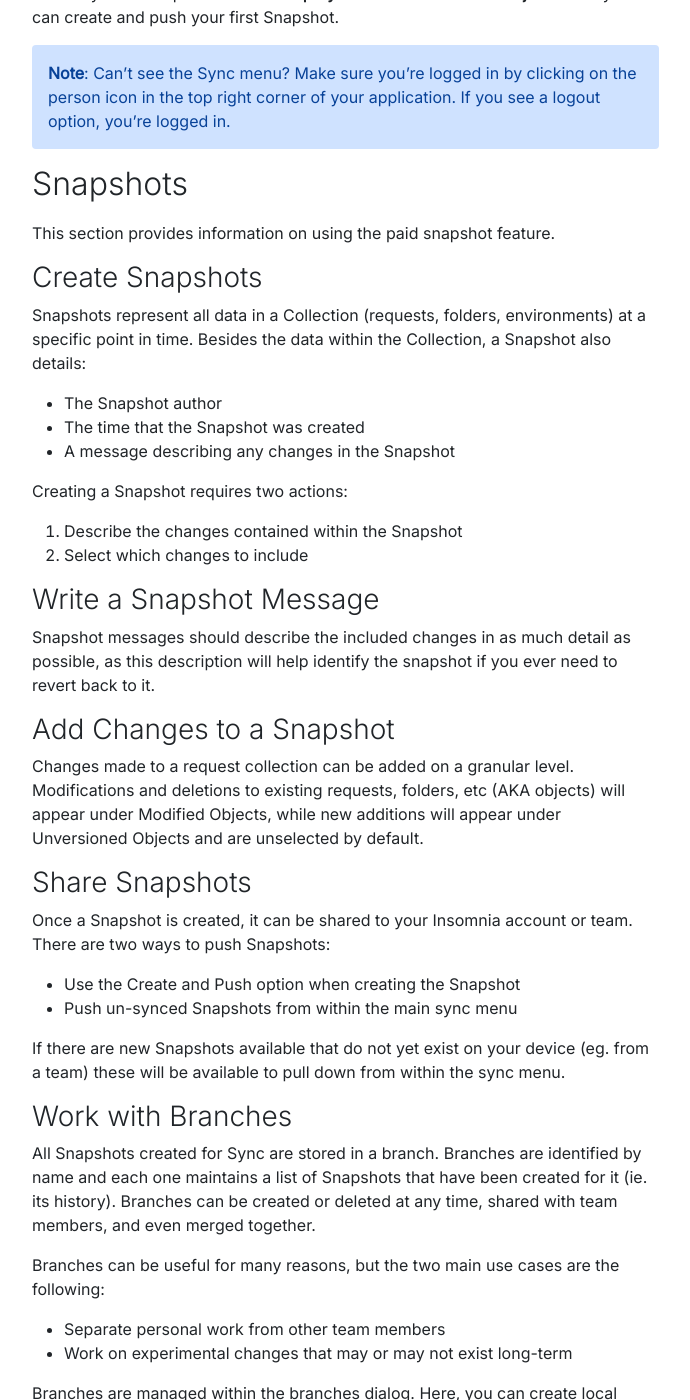
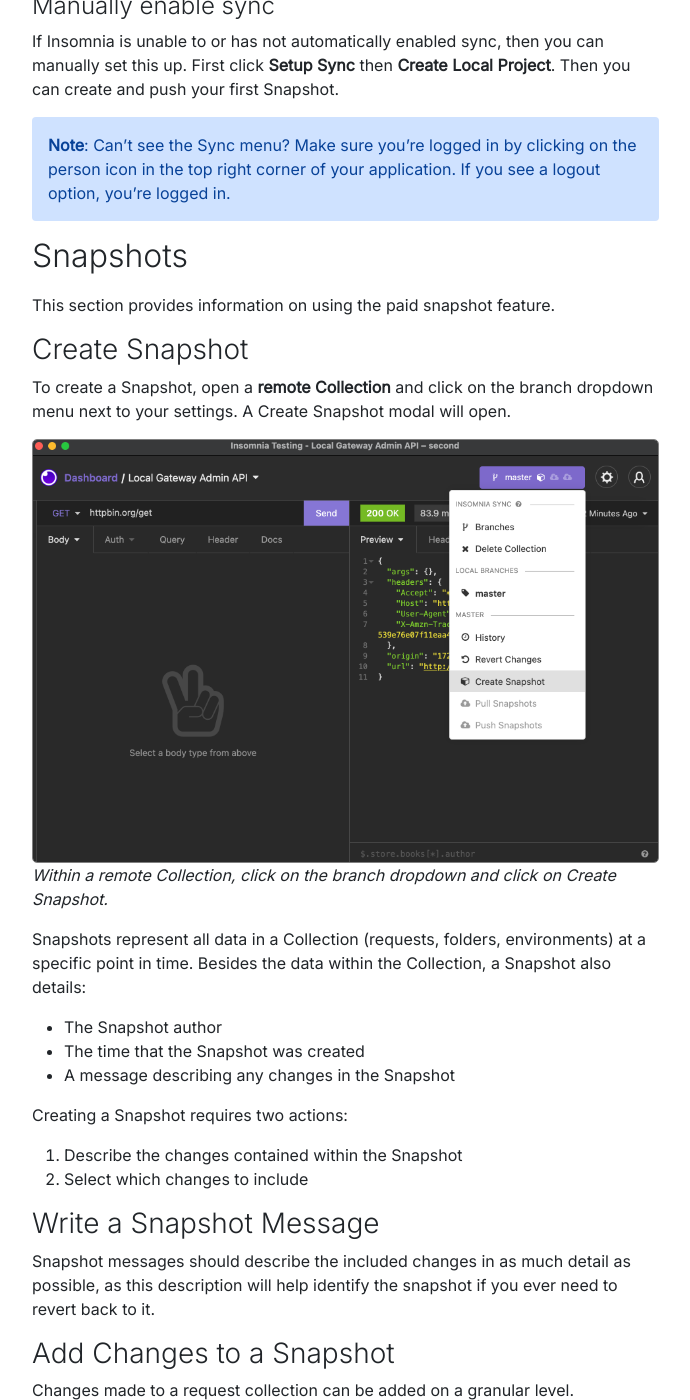
Before and after one commit to Kong/insomnia-docs, a Jekyll site: the page built from docs/insomnia/version-control-sync.md, in a window 1280 px wide and 1400 px high, scrolled down 1420 px. Shown: the whole window, without its empty margins (341-1031 px from the left). Built offline with Jekyll 4.4.1, drawn with Linux system fonts in a browser that asks for light colours; comment, search, counter and statistics services are not loaded; some of the changed text lies outside the part shown.

Commit message:
add version control sync and more snapshot info

```diff
--- a/docs/insomnia/version-control-sync.md
+++ b/docs/insomnia/version-control-sync.md
@@ -11,6 +11,9 @@
 In this section, you will find documentation on [Sync](#sync) and [Snapshots](#snapshots).
 
 ## Sync
+
+{:.alert .alert-primary}
+**Note**: Sync is only available to Collections that exist inside a remote Project.
 
 Sync provides the following abilities on top of the base Insomnia functionality:
 
@@ -44,7 +47,13 @@
 
 This section provides information on using the paid snapshot feature.
 
-### Create Snapshots
+### Create Snapshot
+
+To create a Snapshot, open a **remote Collection** and click on the branch dropdown menu next to your settings. A Create Snapshot modal will open.
+
+![To create a new Snapshot, click on the branch dropdown next to settings and select Create Snapshot.](/assets/images/create-snapshot.png)
+_Within a remote Collection, click on the branch dropdown and click on Create Snapshot._
+
 Snapshots represent all data in a Collection (requests, folders, environments) at a specific point in time. Besides the data within the Collection, a Snapshot also details:
 
 * The Snapshot author
```
Also changed, not shown: docs/insomnia/git-sync.md (+4 -1 lines), docs/assets/images/create-snapshot.png (added).
